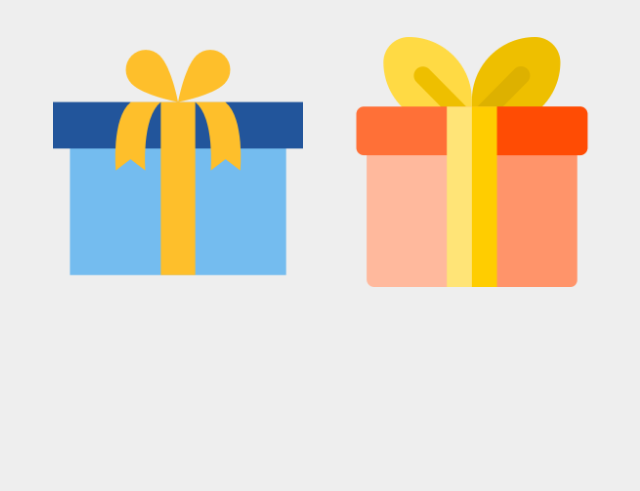
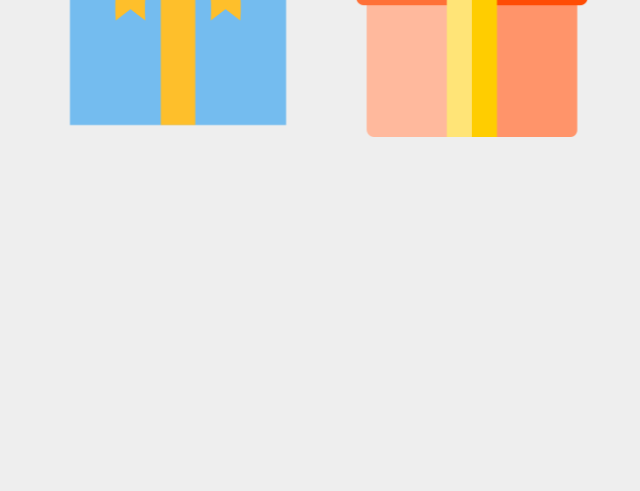
Before and after one commit to sangmee123/birthday, a plain HTML site: page select.html in a window 1280 px wide. Shown: the part 507-998 px from the top of the page, without its empty margins (315-955 px from the left). After the commit the page ends 848 px from the top, so only its background shows below. Drawn offline with nearby package versions, Linux system fonts and the light colour scheme; a web font is replaced by a local one.

Commit message:
<<Finishgit>>

```diff
--- a/css/select.css
+++ b/css/select.css
@@ -1,6 +1,6 @@
 body {
     text-align: center;
-    margin-top: 450px;
+    margin-top: 300px;
     background-color: #eee;
 }
 
```
